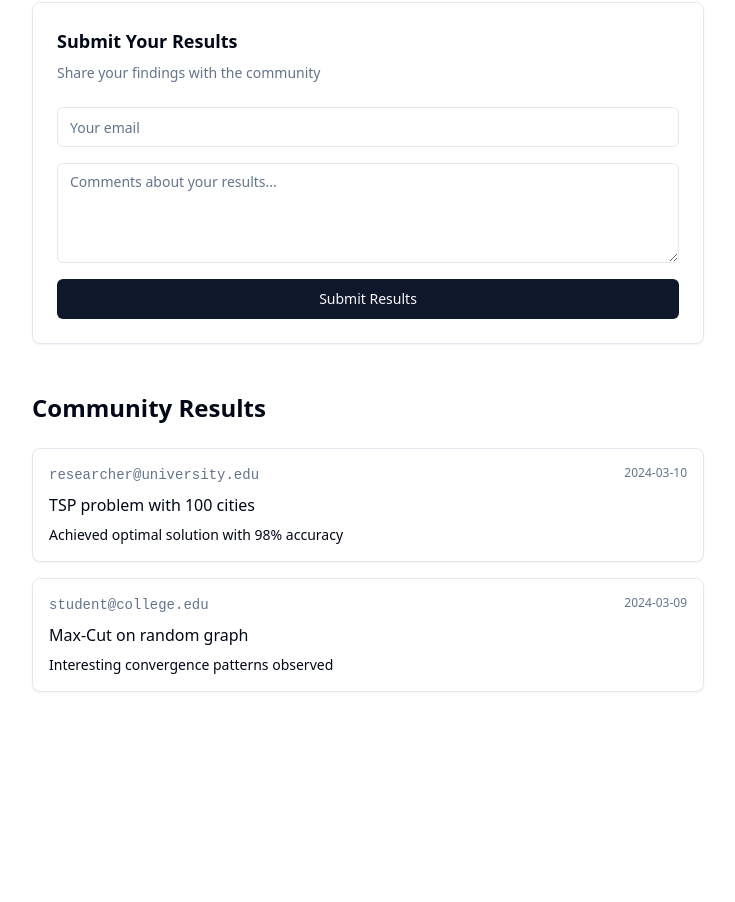
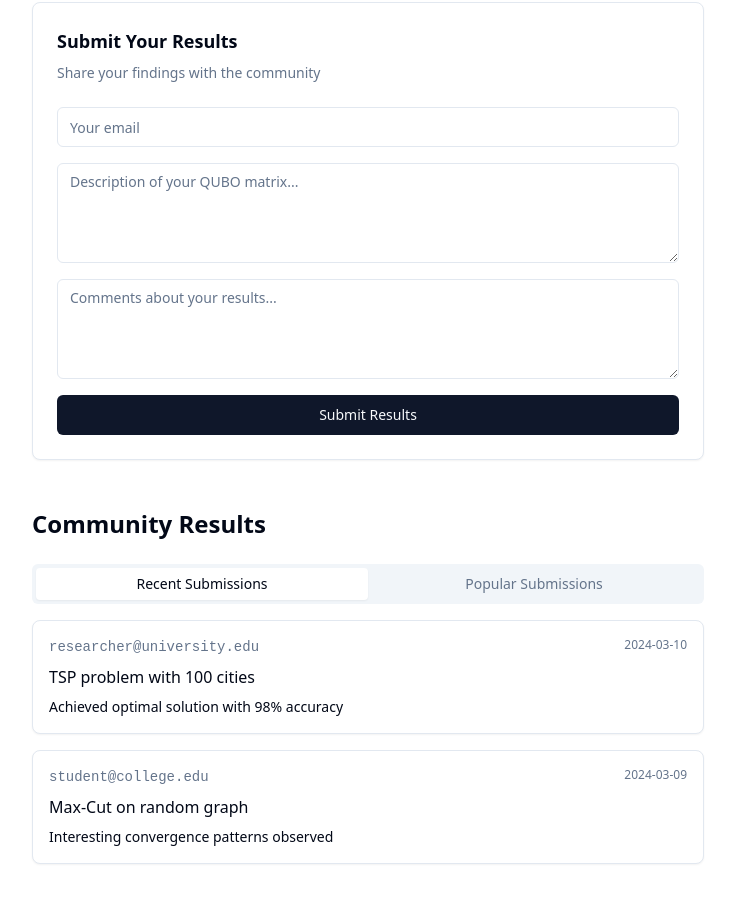
Before and after one commit to leonidas1312/QUBOt, a React (Vite) app: page / in a window 1280 px wide. Shown: the part 568-1470 px from the top of the page, without its empty margins (272-1007 px from the left). Before the commit the page ends 1308 px from the top, so only its background shows below. Built offline with nearby package versions, Linux system fonts and the light colour scheme.

Commit message:
Fix submission functionality and tabs
Updated the result submission process to ensure that user submissions are displayed in the community results section. Additionally, implemented a tabbed interface for better organization of community results.
[skip gpt_engineer]

```diff
--- a/src/components/ResultsDisplay.tsx
+++ b/src/components/ResultsDisplay.tsx
@@ -1,37 +1,30 @@
 import { Card } from "@/components/ui/card";
-
-// This would come from your backend
-type Result = {
-  id: string;
-  email: string;
-  comment: string;
-  description: string;
-  timestamp: string;
-};
-
-const mockResults: Result[] = [
-  {
-    id: "1",
-    email: "researcher@university.edu",
-    comment: "Achieved optimal solution with 98% accuracy",
-    description: "TSP problem with 100 cities",
-    timestamp: "2024-03-10",
-  },
-  {
-    id: "2",
-    email: "student@college.edu",
-    comment: "Interesting convergence patterns observed",
-    description: "Max-Cut on random graph",
-    timestamp: "2024-03-09",
-  },
-];
+import { Tabs, TabsContent, TabsList, TabsTrigger } from "@/components/ui/tabs";
+import { useResults } from "@/contexts/ResultsContext";
 
 export const ResultsDisplay = () => {
+  const { results } = useResults();
+
+  const recentResults = [...results].sort((a, b) =>
+    new Date(b.timestamp).getTime() - new Date(a.timestamp).getTime()
+  );
+
+  const popularResults = [...results].sort((a, b) =>
+    b.comment.length - a.comment.length
+  );
+
   return (
     <div className="w-full max-w-2xl mx-auto space-y-6">
       <h3 className="text-2xl font-semibold">Community Results</h3>
-      <div className="space-y-4">
-        {mockResults.map((result) => (
+
+      <Tabs defaultValue="recent" className="w-full">
+        <TabsList className="grid w-full grid-cols-2">
+          <TabsTrigger value="recent">Recent Submissions</TabsTrigger>
+          <TabsTrigger value="popular">Popular Submissions</TabsTrigger>
+        </TabsList>
+
+        <TabsContent value="recent" className="space-y-4 mt-4">
+          {recentResults.map((result) => (
             <Card key={result.id} className="p-4">
               <div className="space-y-2">
                 <div className="flex justify-between items-start">
@@ -47,7 +40,27 @@ export const ResultsDisplay = () => {
               </div>
             </Card>
           ))}
+        </TabsContent>
+
+        <TabsContent value="popular" className="space-y-4 mt-4">
+          {popularResults.map((result) => (
+            <Card key={result.id} className="p-4">
+              <div className="space-y-2">
+                <div className="flex justify-between items-start">
+                  <p className="font-mono text-sm text-muted-foreground">
+                    {result.email}
+                  </p>
+                  <span className="text-xs text-muted-foreground">
+                    {result.timestamp}
+                  </span>
                 </div>
+                <p className="font-medium">{result.description}</p>
+                <p className="text-sm">{result.comment}</p>
+              </div>
+            </Card>
+          ))}
+        </TabsContent>
+      </Tabs>
     </div>
   );
 };
--- a/src/components/SubmissionForm.tsx
+++ b/src/components/SubmissionForm.tsx
@@ -4,18 +4,31 @@ import { Button } from "@/components/ui/button";
 import { Input } from "@/components/ui/input";
 import { Textarea } from "@/components/ui/textarea";
 import { toast } from "sonner";
+import { useResults } from "@/contexts/ResultsContext";
 
 export const SubmissionForm = () => {
   const [email, setEmail] = useState("");
   const [comment, setComment] = useState("");
+  const [description, setDescription] = useState("");
+  const { addResult } = useResults();
 
   const handleSubmit = async (e: React.FormEvent) => {
     e.preventDefault();
-    if (!email || !comment) {
+    if (!email || !comment || !description) {
       toast.error("Please fill in all fields");
       return;
     }
-    // Here you would handle the submission to your backend
+
+    addResult({
+      email,
+      comment,
+      description,
+    });
+
+    // Clear form
+    setEmail("");
+    setComment("");
+    setDescription("");
     toast.success("Results submitted successfully!");
   };
 
@@ -38,6 +51,13 @@ export const SubmissionForm = () => {
           />
 
           <Textarea
+            placeholder="Description of your QUBO matrix..."
+            value={description}
+            onChange={(e) => setDescription(e.target.value)}
+            className="min-h-[100px]"
+          />
+
+          <Textarea
             placeholder="Comments about your results..."
             value={comment}
             onChange={(e) => setComment(e.target.value)}
--- /dev/null
+++ b/src/contexts/ResultsContext.tsx
@@ -0,0 +1,58 @@
+import React, { createContext, useContext, useState } from "react";
+
+export type Result = {
+  id: string;
+  email: string;
+  comment: string;
+  description: string;
+  timestamp: string;
+};
+
+type ResultsContextType = {
+  results: Result[];
+  addResult: (result: Omit<Result, "id" | "timestamp">) => void;
+};
+
+const ResultsContext = createContext<ResultsContextType | undefined>(undefined);
+
+export const ResultsProvider = ({ children }: { children: React.ReactNode }) => {
+  const [results, setResults] = useState<Result[]>([
+    {
+      id: "1",
+      email: "researcher@university.edu",
+      comment: "Achieved optimal solution with 98% accuracy",
+      description: "TSP problem with 100 cities",
+      timestamp: "2024-03-10",
+    },
+    {
+      id: "2",
+      email: "student@college.edu",
+      comment: "Interesting convergence patterns observed",
+      description: "Max-Cut on random graph",
+      timestamp: "2024-03-09",
+    },
+  ]);
+
+  const addResult = (newResult: Omit<Result, "id" | "timestamp">) => {
+    const result: Result = {
+      ...newResult,
+      id: crypto.randomUUID(),
+      timestamp: new Date().toISOString().split("T")[0],
+    };
+    setResults((prev) => [result, ...prev]);
+  };
+
+  return (
+    <ResultsContext.Provider value={{ results, addResult }}>
+      {children}
+    </ResultsContext.Provider>
+  );
+};
+
+export const useResults = () => {
+  const context = useContext(ResultsContext);
+  if (context === undefined) {
+    throw new Error("useResults must be used within a ResultsProvider");
+  }
+  return context;
+};
--- a/src/pages/Index.tsx
+++ b/src/pages/Index.tsx
@@ -1,9 +1,11 @@
 import { FileUpload } from "@/components/FileUpload";
 import { SubmissionForm } from "@/components/SubmissionForm";
 import { ResultsDisplay } from "@/components/ResultsDisplay";
+import { ResultsProvider } from "@/contexts/ResultsContext";
 
 const Index = () => {
   return (
+    <ResultsProvider>
       <div className="min-h-screen bg-background py-12 px-4">
         <div className="max-w-4xl mx-auto space-y-12">
           <div className="text-center space-y-4">
@@ -20,6 +22,7 @@ const Index = () => {
           </div>
         </div>
       </div>
+    </ResultsProvider>
   );
 };
 
```
Lines whose indentation alone changed are shown as unchanged.
